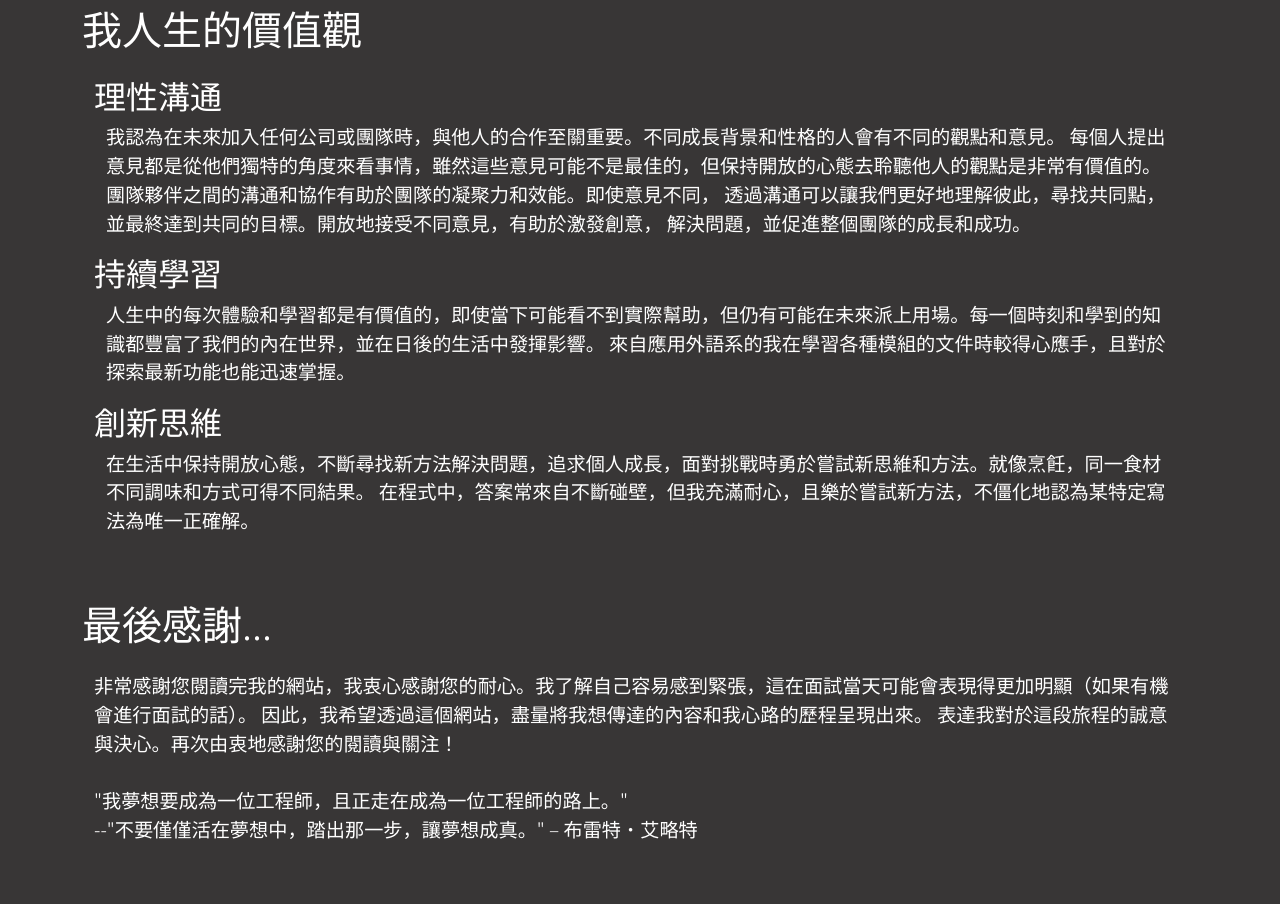
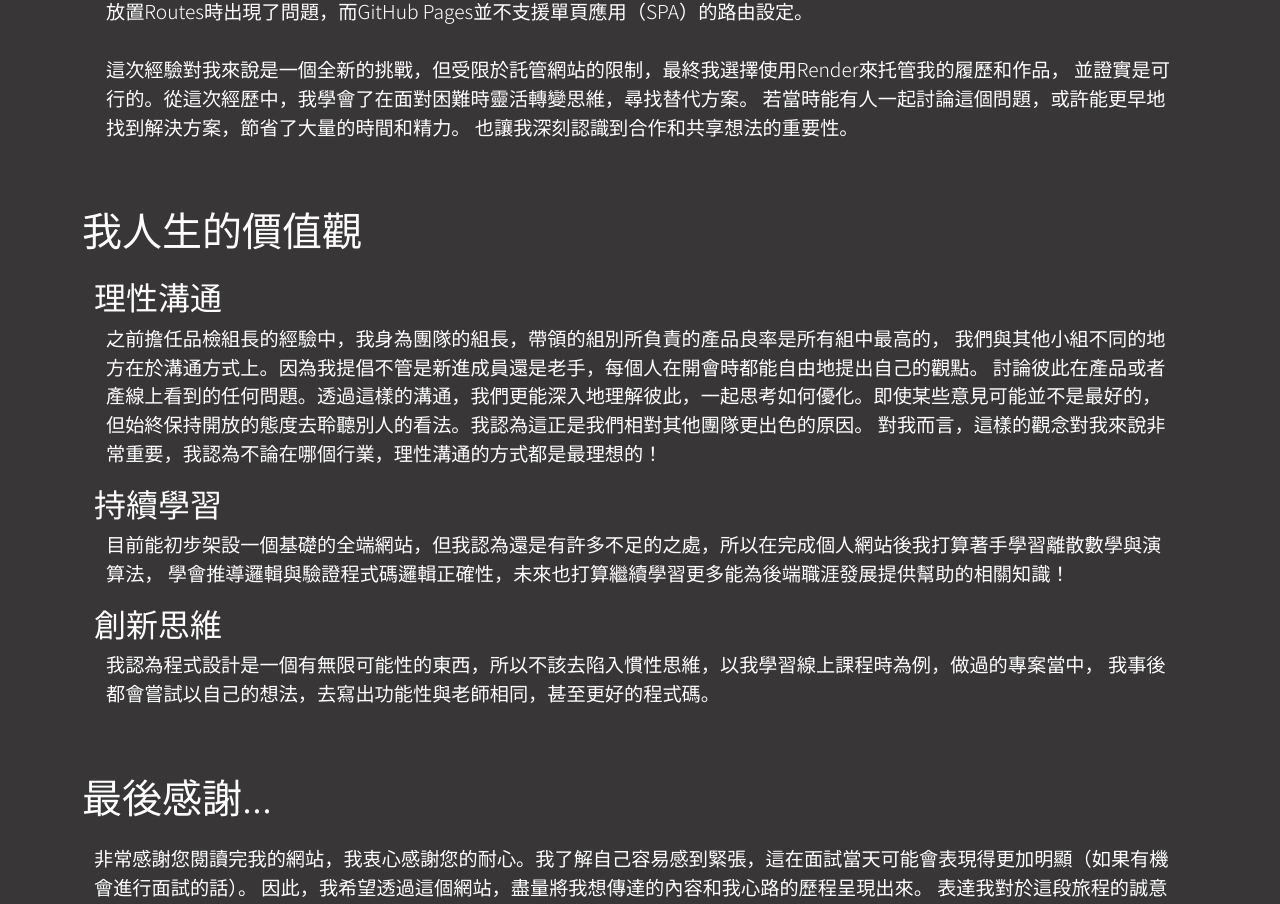
Before and after one commit to YenLin01/Profile, a React (Create React App) app: page /aboutMe in a window 1280 px wide. Shown: the part 3059-3963 px from the top of the page. Built offline with nearby package versions, Linux system fonts and the light colour scheme.

Commit message:
content update

```diff
--- a/src/components/AboutMe.js
+++ b/src/components/AboutMe.js
@@ -68,19 +68,23 @@ const ResumeComponent = () => {
           <h1 data-aos="zoom-in">選擇AppWork的原因</h1>
           <div data-aos="fade-right" className="container-lg">
             <p data-aos="fade-right">
+              <br />
               我選擇AppWork的原因主要是因為它擁有高達90%的就業錄取率。作為一名非本科生，我深知在應徵與自己學科不相關的職位時可能會受限。
               且我的學校背景並不突出，這可能在面試官看到我的履歷時帶來挑戰。然而，我不想被這些因素阻礙，我知道在AppWork中看中的是關於轉職者對於轉職的心態與決心，
               所以我渴望在AppWork中展現我的決心和實力。
               <br />
+              <br />
               AppWork強調自主學習的能力，我在課程說明會上了解到，這裡不只是機械地傳授知識，而是透過每日作業培養學員獨立思考的能力。
               此外，AppWork提供同學間的互動，可以從不同角度討論問題，這種學習方式深得我心。我作為一個曾經擔任過老師職位的人更加認同這種教學方式，因為在每次的實作中，
               我都能獲得寶貴的經驗和知識，相較於傳統課堂進度的學習，更能體察到自身的不足，並努力彌補所缺乏的技能。
+              <br />
               <br />
               雖然我的目標是後端工程師，但我依然認為對於前端的知識必不可少，後端人員若是可以理解在前端中的功能，如uesEffect
               or useState等能幫助前端人員更有效率地達成目的，
               所以我嘗試運用React的功能創建屬於自己的前端個人網站。
               這次嘗試讓我深刻體會到在版面配置和模塊使用方面的不足，通過深入研究Bootstrap和Bootstrap-react的範例，
               我理解了每個屬性在Class中的使用，並試圖理解他們設計的目的和效果。最終，我完成了一個自己的前端成品。
+              <br />
               <br />
               在我看來，工程師的核心能力在於面對各種挑戰時能以創新的思維來解決問題。克服複雜的難題，並獲得成就感和自豪，正是我所渴望的工作環境。
               我希望能在工程領域發揮創造力和技能，解決現實生活中的難題，持續追求進步和成長。對我而言，工程師的角色不僅僅是一份職業，更是一種充滿挑戰和機遇的生活態度。
@@ -97,11 +101,14 @@ const ResumeComponent = () => {
               目前，我雖然距離成為一位能夠獨當一面的工程師還有一段路要走。首要的是，我將進一步累積作品集。已經有初步構想了下一個作品，
               是一個以現有食材為基礎的查詢網站。這個網站的目標是為像我這樣會自己料理的普通人提供便利，當食材不足時，可以提供替代的調味料或青菜選項。
               <br />
+              <br />
               另外，我計畫對目前的教學網站進行優化和添加新功能，以提升其完整性。我也會創建其他網頁全端的作品，這樣可以從不同角度思考問題，
               例如如何更有效地儲存資料，或者如何在前端呈現動態效果。
               <br />
+              <br />
               作為一位非本科生，我深知自己在後端工程師相關的基礎技能方面可能尚有不足，例如資料結構和演算法等。若我無法參加AppWork，我計畫繼續執行上述計劃。
               之後，我將參加企業媒合活動，力求爭取在相關領域工作的機會，以將自己從初學者提升到初級水平。我知道，工程師的實力主要來自於實際的工作經驗，因此我將不斷實踐以學習。
+              <br />
               <br />
               我並不僅局限於後端工作，一旦在後端領域達到一定水平，我會擴展到其他領域，如資訊安全或人工智慧等。如果有機會，我會繼續進修，以不斷提升自己。
               工程師的道路充滿挑戰與機會，我期待通過持續的學習和實踐，成為一位具有創新思維的工程師。
@@ -188,25 +195,25 @@ const ResumeComponent = () => {
         <div data-aos="fade-right" className="container-lg">
           <h2>理性溝通</h2>
           <p className="container-lg">
-            我認為在未來加入任何公司或團隊時，與他人的合作至關重要。不同成長背景和性格的人會有不同的觀點和意見。
-            每個人提出意見都是從他們獨特的角度來看事情，雖然這些意見可能不是最佳的，但保持開放的心態去聆聽他人的觀點是非常有價值的。
-            團隊夥伴之間的溝通和協作有助於團隊的凝聚力和效能。即使意見不同，
-            透過溝通可以讓我們更好地理解彼此，尋找共同點，並最終達到共同的目標。開放地接受不同意見，有助於激發創意，
-            解決問題，並促進整個團隊的成長和成功。
+            之前擔任品檢組長的經驗中，我身為團隊的組長，帶領的組別所負責的產品良率是所有組中最高的，
+            我們與其他小組不同的地方在於溝通方式上。因為我提倡不管是新進成員還是老手，每個人在開會時都能自由地提出自己的觀點。
+            討論彼此在產品或者產線上看到的任何問題。透過這樣的溝通，我們更能深入地理解彼此，一起思考如何優化。即使某些意見可能並不是最好的，
+            但始終保持開放的態度去聆聽別人的看法。我認為這正是我們相對其他團隊更出色的原因。
+            對我而言，這樣的觀念對我來說非常重要，我認為不論在哪個行業，理性溝通的方式都是最理想的！
           </p>
         </div>
         <div data-aos="fade-right" className="container-lg">
           <h2>持續學習</h2>
           <p className="container-lg">
-            人生中的每次體驗和學習都是有價值的，即使當下可能看不到實際幫助，但仍有可能在未來派上用場。每一個時刻和學到的知識都豐富了我們的內在世界，並在日後的生活中發揮影響。
-            來自應用外語系的我在學習各種模組的文件時較得心應手，且對於探索最新功能也能迅速掌握。
+            目前能初步架設一個基礎的全端網站，但我認為還是有許多不足的之處，所以在完成個人網站後我打算著手學習離散數學與演算法，
+            學會推導邏輯與驗證程式碼邏輯正確性，未來也打算繼續學習更多能為後端職涯發展提供幫助的相關知識！
           </p>
         </div>
         <div data-aos="fade-right" className="container-lg">
           <h2>創新思維</h2>
           <p className="container-lg">
-            在生活中保持開放心態，不斷尋找新方法解決問題，追求個人成長，面對挑戰時勇於嘗試新思維和方法。就像烹飪，同一食材不同調味和方式可得不同結果。
-            在程式中，答案常來自不斷碰壁，但我充滿耐心，且樂於嘗試新方法，不僵化地認為某特定寫法為唯一正確解。
+            我認為程式設計是一個有無限可能性的東西，所以不該去陷入慣性思維，以我學習線上課程時為例，做過的專案當中，
+            我事後都會嘗試以自己的想法，去寫出功能性與老師相同，甚至更好的程式碼。
           </p>
         </div>
       </div>
```
